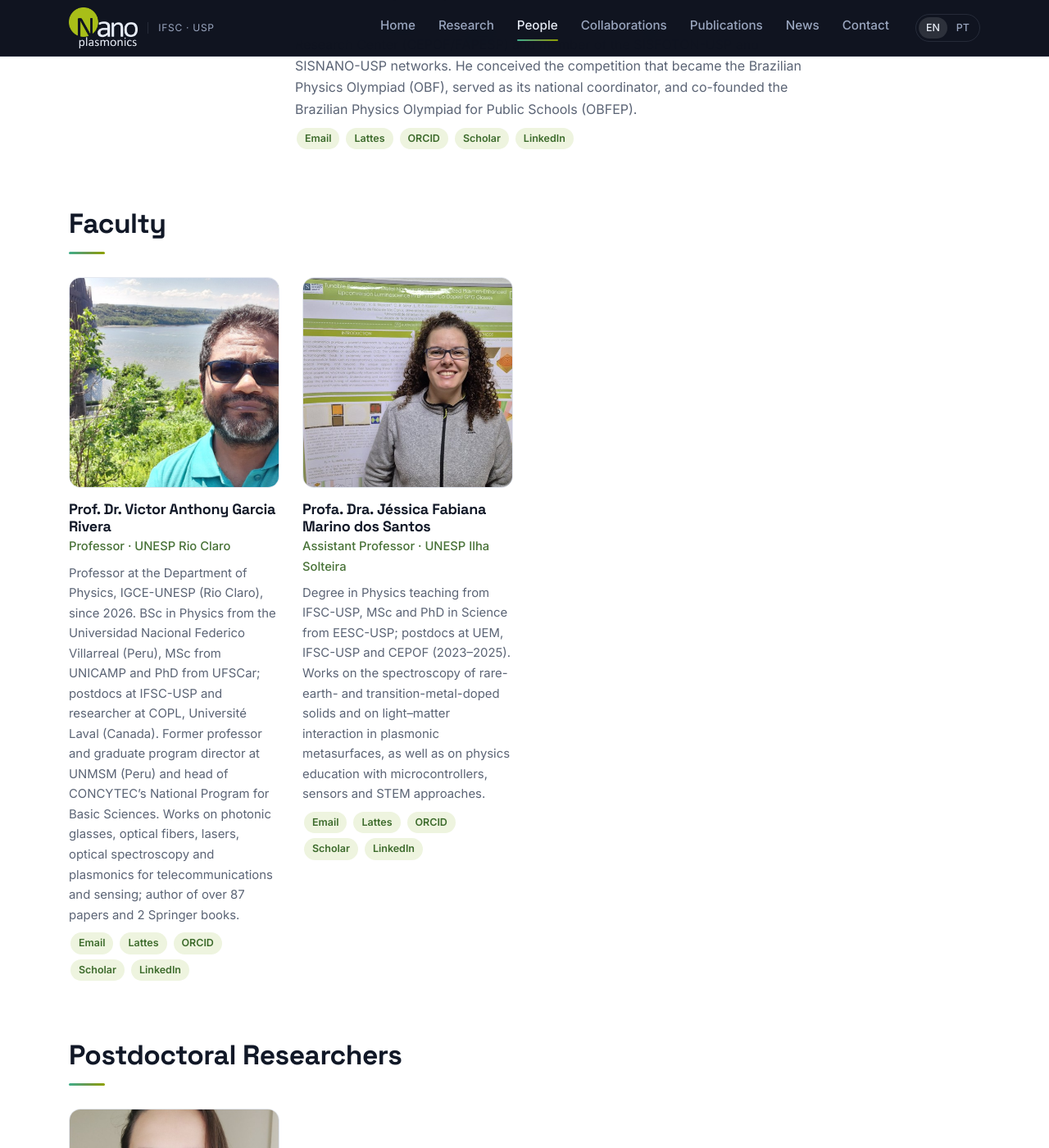
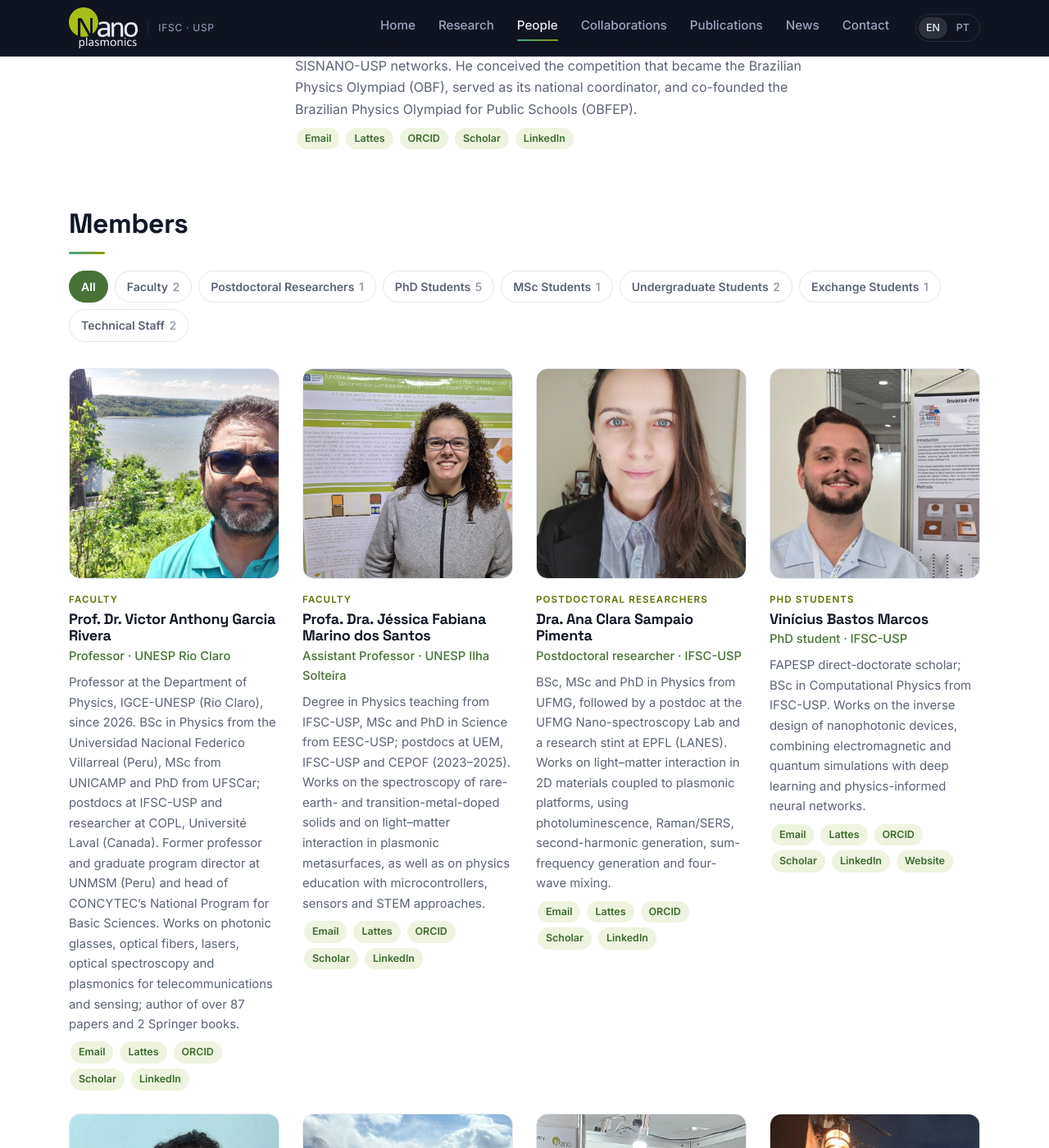
Before and after one commit to Nanoplasmonics-IFSC-USP/Nanoplasmonics-IFSC-USP.github.io, a Jekyll site: the page built from people.md, in a window 1280 px wide and 1400 px high, scrolled down 929 px. Shown: the whole window at 82% size. Built offline with Jekyll 4.4.1, drawn with Linux system fonts in a browser that asks for light colours; some of the changed text lies outside the part shown.

Commit message:
People: single members grid with category filter; Anderson and Alexandre bios; cache-busting for CSS/JS

```diff
--- a/_data/i18n.yml
+++ b/_data/i18n.yml
@@ -54,6 +54,8 @@ en:
     title: People
     intro: Meet the team.
     thesis: Thesis
+    members: Members
+    all: All
     categories:
       pi: Principal Investigator
       researcher: Faculty
@@ -188,6 +190,8 @@ pt:
     title: Equipe
     intro: Conheça o time.
     thesis: Tese
+    members: Integrantes
+    all: Todos
     categories:
       pi: Coordenador
       researcher: Docentes
--- a/_includes/person-card.html
+++ b/_includes/person-card.html
@@ -1,6 +1,6 @@
 {% assign p = include.person %}
 {% assign lang = page.lang %}
-<article class="person">
+<article class="person" data-category="{{ p.category }}">
   <div class="person-photo">
     {% if p.photo and p.photo != "" %}
       <img src="{{ p.photo | relative_url }}" alt="{{ p.name }}" loading="lazy">
@@ -9,6 +9,7 @@
     {% endif %}
   </div>
   <div class="person-body">
+    {% if include.label %}<p class="person-tag">{{ include.label }}</p>{% endif %}
     <h3 class="person-name">{{ p.name }}</h3>
     {% if p.role %}<p class="person-role">{{ p.role[lang] | default: p.role.en }}</p>{% endif %}
     {% if p.note %}<p class="person-note">{{ p.note[lang] | default: p.note.en }}</p>{% endif %}
--- a/_layouts/default.html
+++ b/_layouts/default.html
@@ -20,7 +20,7 @@
   <link rel="preconnect" href="https://fonts.googleapis.com">
   <link rel="preconnect" href="https://fonts.gstatic.com" crossorigin>
   <link href="https://fonts.googleapis.com/css2?family=Inter:wght@400;500;600&family=Space+Grotesk:wght@500;600;700&display=swap" rel="stylesheet">
-  <link rel="stylesheet" href="{{ '/assets/css/style.css' | relative_url }}">
+  <link rel="stylesheet" href="{{ '/assets/css/style.css' | relative_url }}?v={{ site.time | date: '%s' }}">
 </head>
 <body>
   {% include header.html %}
@@ -28,6 +28,6 @@
     {{ content }}
   </main>
   {% include footer.html %}
-  <script src="{{ '/assets/js/main.js' | relative_url }}"></script>
+  <script src="{{ '/assets/js/main.js' | relative_url }}?v={{ site.time | date: '%s' }}"></script>
 </body>
 </html>
--- a/_layouts/people.html
+++ b/_layouts/people.html
@@ -5,20 +5,34 @@ layout: default
 {% assign lang = page.lang %}
 {% include page-header.html title=t.people.title intro=t.people.intro %}
 
-{% assign categories = "pi,researcher,postdoc,phd,msc,undergrad,exchange,staff" | split: "," %}
+{% assign categories = "researcher,postdoc,phd,msc,undergrad,exchange,staff" | split: "," %}
 <section class="section">
   <div class="container">
-    {% for cat in categories %}
-      {% assign members = site.data.people | where: "category", cat %}
-      {% if members.size > 0 %}
-      <div class="people-group">
-        <h2 class="section-title">{{ t.people.categories[cat] }}</h2>
-        <div class="people-grid{% if cat == 'pi' %} people-grid-pi{% endif %}">
-          {% for person in members %}{% include person-card.html person=person %}{% endfor %}
-        </div>
+    {% assign pis = site.data.people | where: "category", "pi" %}
+    <div class="people-group">
+      <h2 class="section-title">{{ t.people.categories.pi }}</h2>
+      <div class="people-grid people-grid-pi">
+        {% for person in pis %}{% include person-card.html person=person %}{% endfor %}
       </div>
-      {% endif %}
-    {% endfor %}
+    </div>
+
+    <div class="people-group">
+      <h2 class="section-title">{{ t.people.members }}</h2>
+      <div class="people-filter" role="toolbar" aria-label="{{ t.people.members }}">
+        <button type="button" class="filter-btn is-active" data-filter="all" aria-pressed="true">{{ t.people.all }}</button>
+        {% for cat in categories %}
+          {% assign members = site.data.people | where: "category", cat %}
+          {% if members.size > 0 %}<button type="button" class="filter-btn" data-filter="{{ cat }}" aria-pressed="false">{{ t.people.categories[cat] }} <span class="filter-count">{{ members.size }}</span></button>{% endif %}
+        {% endfor %}
+      </div>
+      <div class="people-grid" id="people-grid">
+        {% for cat in categories %}
+          {% assign members = site.data.people | where: "category", cat %}
+          {% assign cat_label = t.people.categories[cat] %}
+          {% for person in members %}{% include person-card.html person=person label=cat_label %}{% endfor %}
+        {% endfor %}
+      </div>
+    </div>
 
     {% assign alumni = site.data.people | where: "category", "alumni" %}
     {% if alumni.size > 0 %}
--- a/assets/css/style.css
+++ b/assets/css/style.css
@@ -343,6 +343,17 @@ p { margin: 0 0 1em; }
 
 .people-group + .people-group { margin-top: 72px; }
 
+.people-filter { display: flex; flex-wrap: wrap; gap: 8px; margin: -8px 0 32px; }
+.filter-btn {
+  font: inherit; font-size: 0.88rem; font-weight: 600; cursor: pointer;
+  padding: 7px 14px; border-radius: 999px; border: 1px solid var(--line); background: var(--bg); color: var(--ink-muted);
+  transition: background .15s, color .15s, border-color .15s;
+}
+.filter-btn:hover { border-color: var(--green); color: var(--green); }
+.filter-btn.is-active { background: var(--green); border-color: var(--green); color: #fff; }
+.filter-count { opacity: 0.7; font-weight: 500; margin-left: 2px; }
+.person[hidden] { display: none; }
+
 .people-grid { display: grid; grid-template-columns: repeat(auto-fill, minmax(220px, 1fr)); gap: 28px; }
 
 .person { display: flex; flex-direction: column; }
@@ -354,6 +365,7 @@ p { margin: 0 0 1em; }
 .person-photo img.person-placeholder { width: 68%; height: auto; object-fit: contain; }
 .person-photo img { width: 100%; height: 100%; object-fit: cover; }
 .person-initials { font-family: var(--font-head); font-size: 3.2rem; font-weight: 600; color: rgba(255, 255, 255, 0.8); }
+.person-tag { font-size: 0.72rem; font-weight: 600; letter-spacing: 0.1em; text-transform: uppercase; color: var(--gold-deep); margin-bottom: 4px; }
 .person-name { font-size: 1.12rem; margin-bottom: 2px; }
 .person-role { color: var(--green); font-weight: 500; font-size: 0.92rem; margin-bottom: 8px; }
 .person-note { font-size: 0.86rem; font-weight: 500; color: var(--gold-deep); background: #f4f7e6; border-left: 3px solid var(--gold-deep); padding: 6px 10px; border-radius: 4px; margin-bottom: 8px; }
--- a/assets/js/main.js
+++ b/assets/js/main.js
@@ -17,3 +17,25 @@
     }
   });
 })();
+
+// People page category filter
+(function () {
+  var grid = document.getElementById('people-grid');
+  var buttons = document.querySelectorAll('.filter-btn');
+  if (!grid || !buttons.length) return;
+  var cards = grid.querySelectorAll('.person');
+
+  buttons.forEach(function (button) {
+    button.addEventListener('click', function () {
+      var filter = button.getAttribute('data-filter');
+      buttons.forEach(function (b) {
+        var active = b === button;
+        b.classList.toggle('is-active', active);
+        b.setAttribute('aria-pressed', active ? 'true' : 'false');
+      });
+      cards.forEach(function (card) {
+        card.hidden = filter !== 'all' && card.getAttribute('data-category') !== filter;
+      });
+    });
+  });
+})();
```
Also changed, not shown: _data/people.yml (+10 -0 lines).
